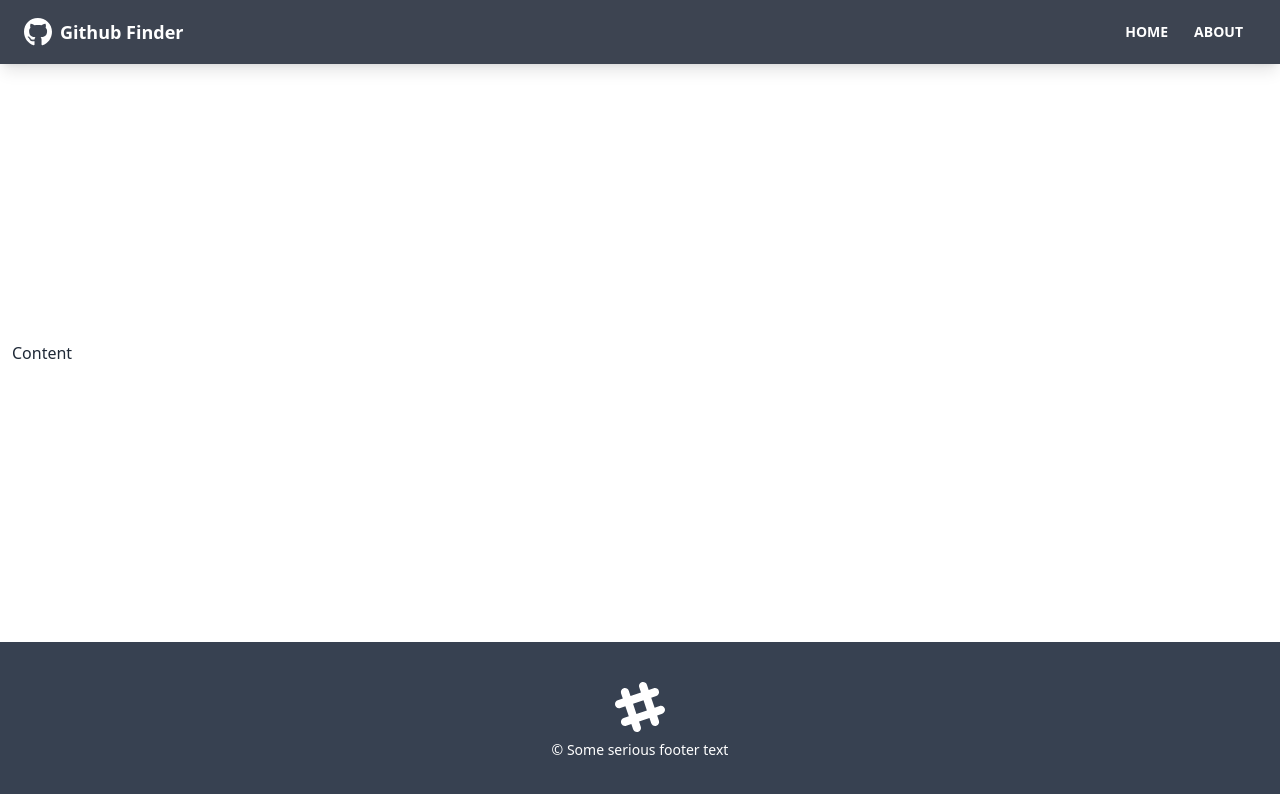
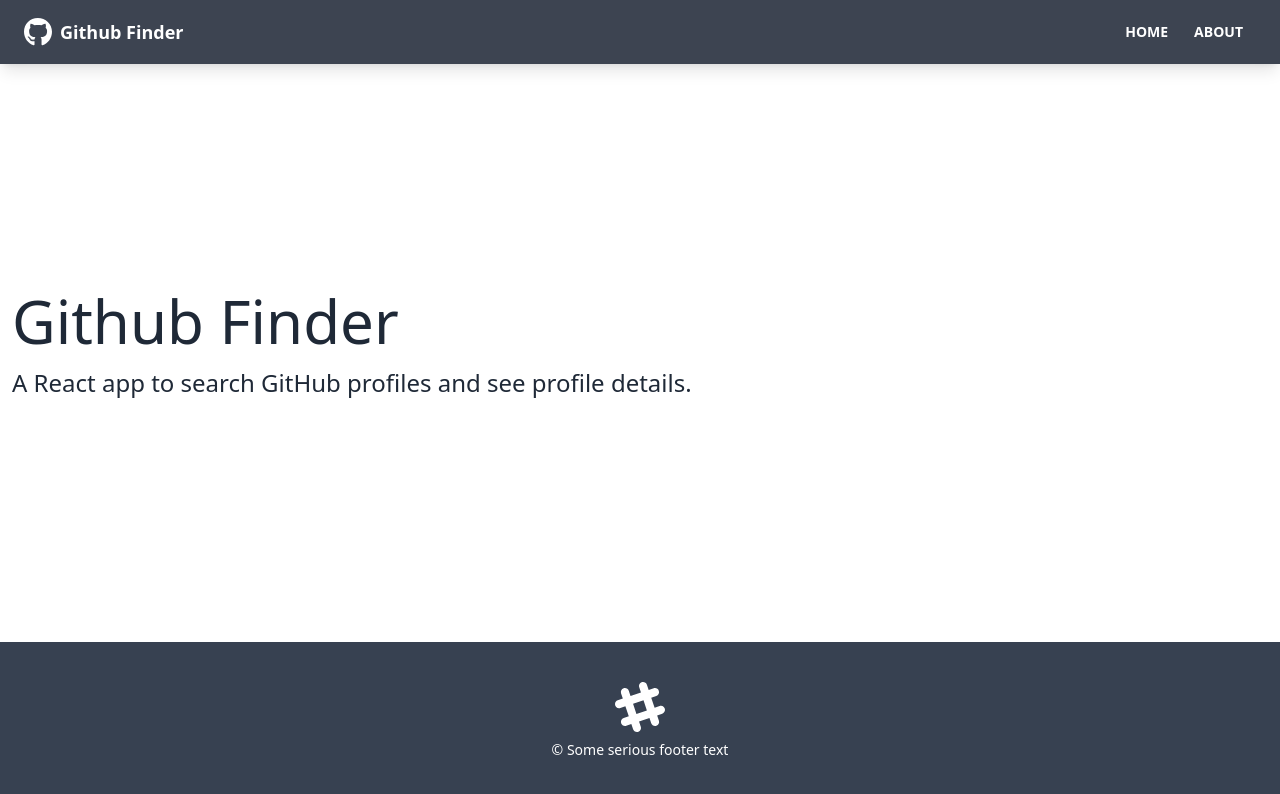
Before and after one commit to 666blessed/github-finder, a React (Create React App) app: page /about in a window 1280 px wide. Shown: the top 794 px of the page. Built offline with nearby package versions, Linux system fonts and the light colour scheme.

Commit message:
added pages components

```diff
--- a/src/App.js
+++ b/src/App.js
@@ -1,13 +1,23 @@
-import {BrowserRouter as Router, Route} from 'react-router-dom';
+import {BrowserRouter as Router, Route, Routes} from 'react-router-dom';
 import Navbar from './components/layout/Navbar';
 import Footer from './components/layout/Footer';
+import Home from './pages/Home';
+import About from './pages/About';
+import NotFound from './pages/NotFound';
 
 function App() {
   return (
     <Router>
       <div className='flex flex-col justify-between h-screen'>
         <Navbar/>
-        <main className='container max-auto px-3 pb-12'>Content</main>
+        <main className='container mx-auto px-3 pb-12'>
+          <Routes>
+            <Route path='/' element={<Home/>}/>
+            <Route path='/about' element={<About/>}/>
+            <Route path='/notfound' element={<NotFound/>}/>
+            <Route path='/*' element={<NotFound/>}/>
+          </Routes>
+        </main>
         <Footer/>
       </div>
     </Router>
--- a/src/components/layout/Navbar.jsx
+++ b/src/components/layout/Navbar.jsx
@@ -1,6 +1,7 @@
 import React from 'react';
 import {FaGithub} from 'react-icons/fa';
 import {Link} from 'react-router-dom';
+import '../../index.css';
 
 
 function Navbar({title}) {
@@ -9,7 +10,7 @@
             <div className='container mx-auto'>
                 <div className='flex-none px-2 mx-2'>
                     <FaGithub className='inline pr-2 text-4xl'/>
-                    <Link to='/' className='text-lg font-bold align-middle'>
+                    <Link to='/' id='text-logo' className='text-lg font-bold align-middle'>
                         {title}
                     </Link>
                 </div>
--- a/src/index.css
+++ b/src/index.css
@@ -1,3 +1,11 @@
 @tailwind base;
 @tailwind components;
 @tailwind utilities;
+
+#text-logo {
+    transition: .3s;
+}
+
+#text-logo:hover {
+    color:grey;
+}
--- /dev/null
+++ b/src/pages/About.jsx
@@ -0,0 +1,15 @@
+import React from 'react'
+
+function About() {
+    return (
+        <div>
+            <h1 className='text-6xl mb-4'>Github Finder</h1>
+            <p className='mb-4 text-2xl font-light'>
+                A React app to search GitHub profiles and see profile details.
+            </p>
+
+        </div>
+    )
+}
+
+export default About
--- /dev/null
+++ b/src/pages/Home.jsx
@@ -0,0 +1,11 @@
+import React from 'react'
+
+function Home() {
+    return (
+        <div>
+            <h1 className='text-6xl'>Welcome</h1>
+        </div>
+    )
+}
+
+export default Home
--- /dev/null
+++ b/src/pages/NotFound.jsx
@@ -0,0 +1,24 @@
+import React from 'react';
+import {FaHome} from 'react-icons/fa';
+import {Link} from 'react-router-dom';
+
+function NotFound() {
+    return (
+        <div className='hero'>
+            <div className="text-center hero-content">
+                <div className="max-w-lg">
+                    <h1 className="text-8xl font-bold mb-8">
+                        Oops!
+                    </h1>
+                    <p className="text-5xl mb-8">404 - Page not found!</p>
+                    <Link to='/' className='btn btn-primary btn-lg'>
+                        <FaHome className='mr-2'/>
+                        Back to Home
+                    </Link>
+                </div>
+            </div>
+        </div>
+    )
+}
+
+export default NotFound
```
